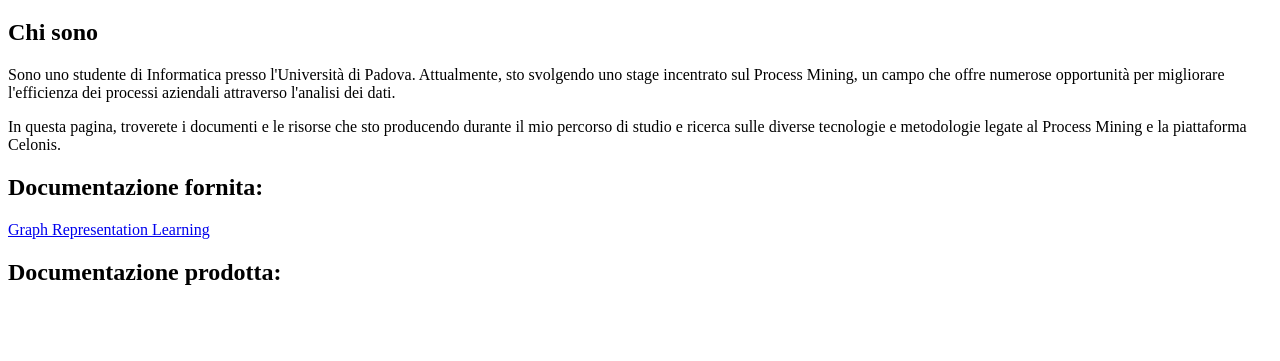
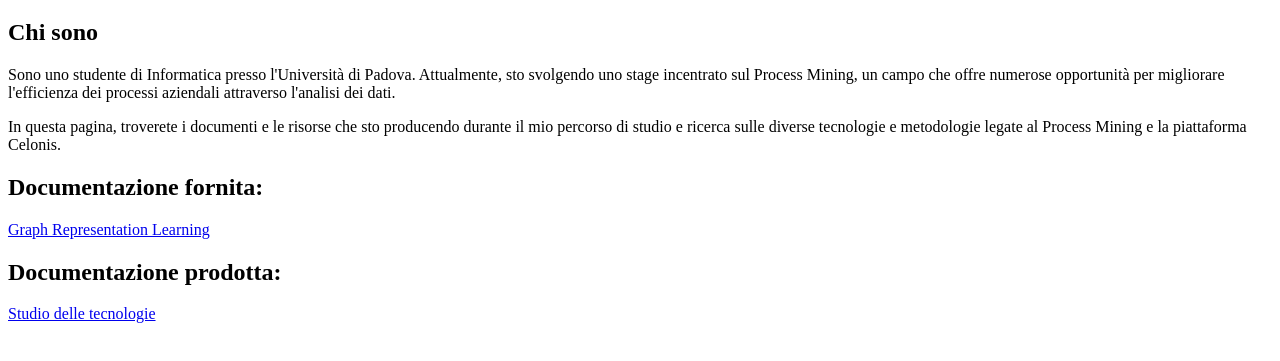
Before and after one commit to surrend-15min/TirocinioDocInterni, a plain HTML site: page index.html in a window 1280 px wide. Shown: the part 61-422 px from the top of the page. Drawn offline with Linux system fonts and the light colour scheme.

Commit message:
Update index.html

```diff
--- a/index.html
+++ b/index.html
@@ -21,5 +21,6 @@
 
     <div class="documentazione">
       <h2>Documentazione prodotta:</h2>
+      <a href="./DocumentazioneProdotta/StudioTecnologie.pdf" target="_blank">Studio delle tecnologie</a>
     </div>
   </body>
```
